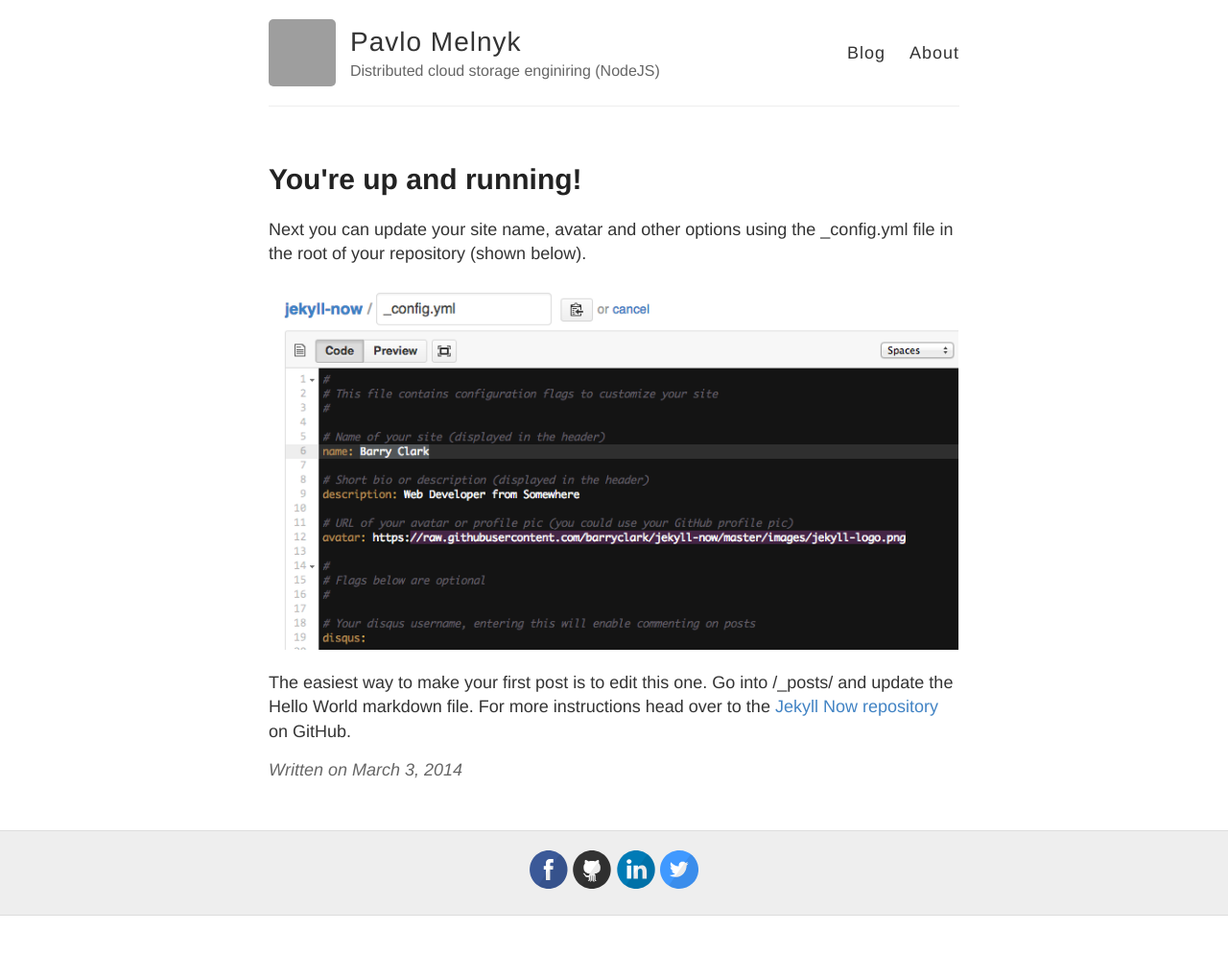
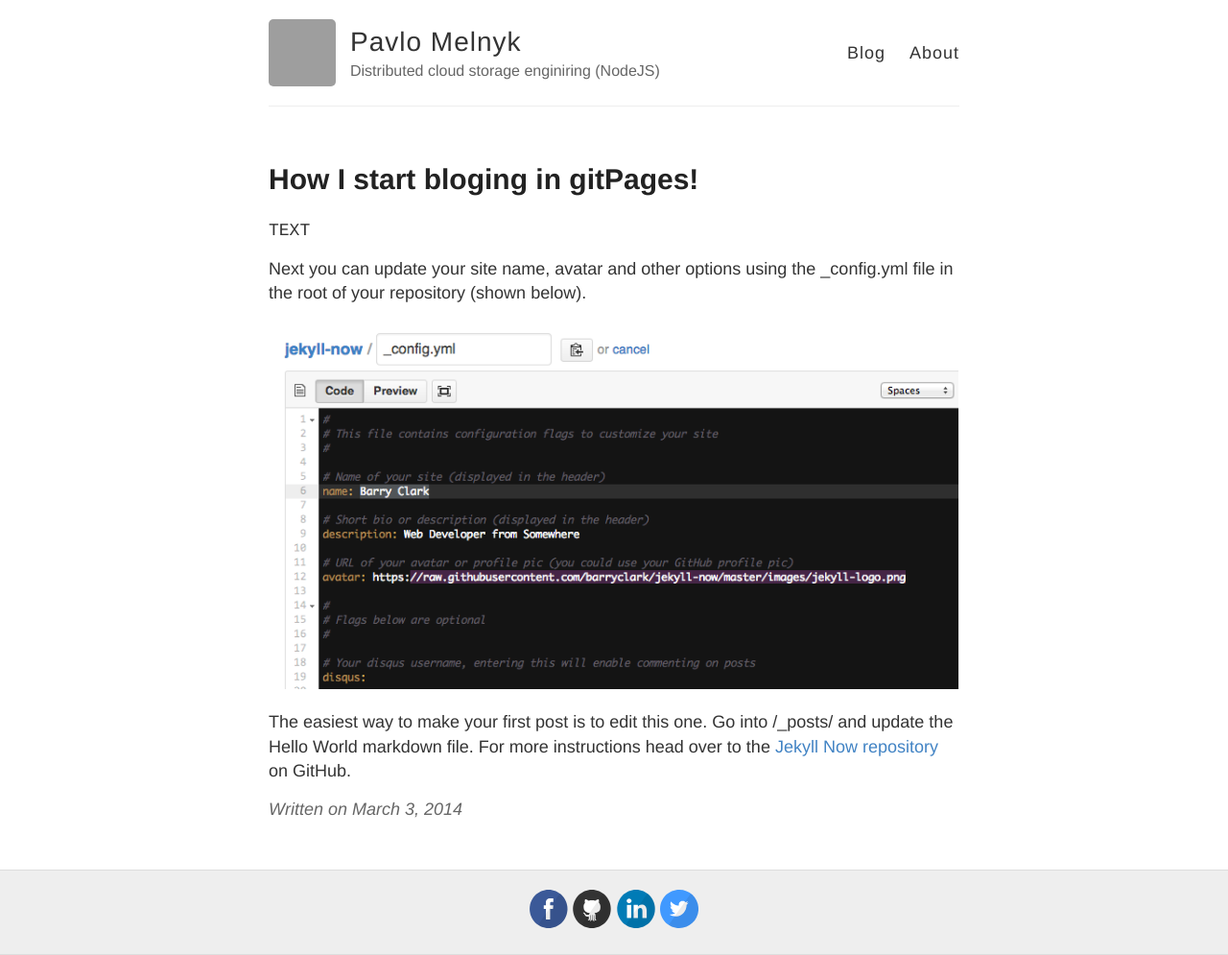
Before and after one commit to PavelMelnyk/PavelMelnyk.github.io, a Jekyll site: the page built from _posts/2014-3-3-Hello-World.md, in a window 1280 px wide. Shown: the whole page at 96% size. Built offline with Jekyll 4.4.1, drawn with Linux system fonts in a browser that asks for light colours; before the commit the page ends 954 px from its top, so only the background shows below that; grey boxes are pictures that could not be loaded.

Commit message:
Update 2014-3-3-Hello-World.md

```diff
--- a/_posts/2014-3-3-Hello-World.md
+++ b/_posts/2014-3-3-Hello-World.md
@@ -1,7 +1,9 @@
 ---
 layout: post
-title: You're up and running!
+title: How I start bloging in gitPages!
 ---
+
+`TEXT`
 
 Next you can update your site name, avatar and other options using the _config.yml file in the root of your repository (shown below).
 
```
